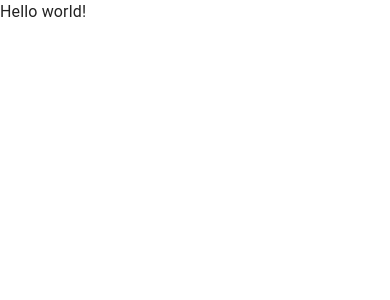
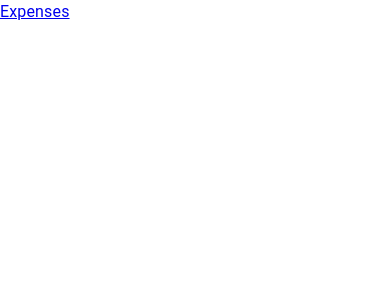
Before and after one commit to deadtowel/freysoft-test, a React (Vite) app: page / in a window 390 px wide. Shown: the top 300 px of the page. Built offline with nearby package versions, Linux system fonts and the light colour scheme.

Commit message:
Set up routing; create outer app layout

```diff
--- a/index.html
+++ b/index.html
@@ -4,7 +4,7 @@
     <meta charset="UTF-8" />
     <link rel="icon" type="image/svg+xml" href="/vite.svg" />
     <meta name="viewport" content="width=device-width, initial-scale=1.0" />
-    <title>Vite + React + TS</title>
+    <title>FreySoft Test</title>
   </head>
   <body>
     <div id="root"></div>
--- a/src/App.tsx
+++ b/src/App.tsx
@@ -1,9 +1,27 @@
+import { Link, RouterProvider, createBrowserRouter } from 'react-router-dom';
+import { AppContainer } from './components';
+
+const router = createBrowserRouter([
+  {
+    path: '/',
+    element: (
+      <div style={{ border: '2px solid #00' }}>
+        <Link to='expenses'>Expenses</Link>
+      </div>
+    ),
+  },
+  {
+    path: 'expenses',
+    element: <div>Expenses</div>,
+  },
+]);
+
 function App() {
   return (
-    <div>
-      Hello world!
-    </div>
-  )
+    <AppContainer>
+      <RouterProvider router={router} />
+    </AppContainer>
+  );
 }
 
-export default App
+export default App;
--- /dev/null
+++ b/src/components/AppContainer.tsx
@@ -0,0 +1,42 @@
+import { styled } from '@mui/material/styles';
+
+interface WrapperProps {
+  children: React.ReactNode;
+  className?: string;
+}
+
+const Wrapper: React.FC<WrapperProps> = ({ children, className }) => {
+  return <div className={className}>{children}</div>;
+};
+
+const StyledWrapper = styled(Wrapper)(({ theme }) => ({
+  [theme.breakpoints.up('sm')]: {
+    display: 'flex',
+    justifyContent: 'center',
+  },
+})) as typeof Wrapper;
+
+interface ContainerProps {
+  children: React.ReactNode;
+  className?: string;
+}
+
+const Container: React.FC<ContainerProps> = ({ children, className }) => {
+  return (
+    <StyledWrapper>
+      <div className={className}>{children}</div>
+    </StyledWrapper>
+  );
+};
+
+const StyledContainer = styled(Container)(({ theme }) => ({
+  width: '100%',
+  height: '100vh',
+  overflowX: 'hidden',
+  [theme.breakpoints.up('sm')]: {
+    width: 414,
+    height: 736,
+  },
+})) as typeof Container;
+
+export default StyledContainer;
--- /dev/null
+++ b/src/components/index.ts
@@ -0,0 +1 @@
+export { default as AppContainer } from './AppContainer'
--- a/src/main.tsx
+++ b/src/main.tsx
@@ -3,7 +3,7 @@ import ReactDOM from 'react-dom/client';
 import CssBaseline from '@mui/material/CssBaseline';
 import { ThemeProvider } from '@mui/material/styles';
 
-import {theme} from './theme.ts'
+import { theme } from './theme.ts';
 import App from './App.tsx';
 
 ReactDOM.createRoot(document.getElementById('root') as HTMLElement).render(
```
